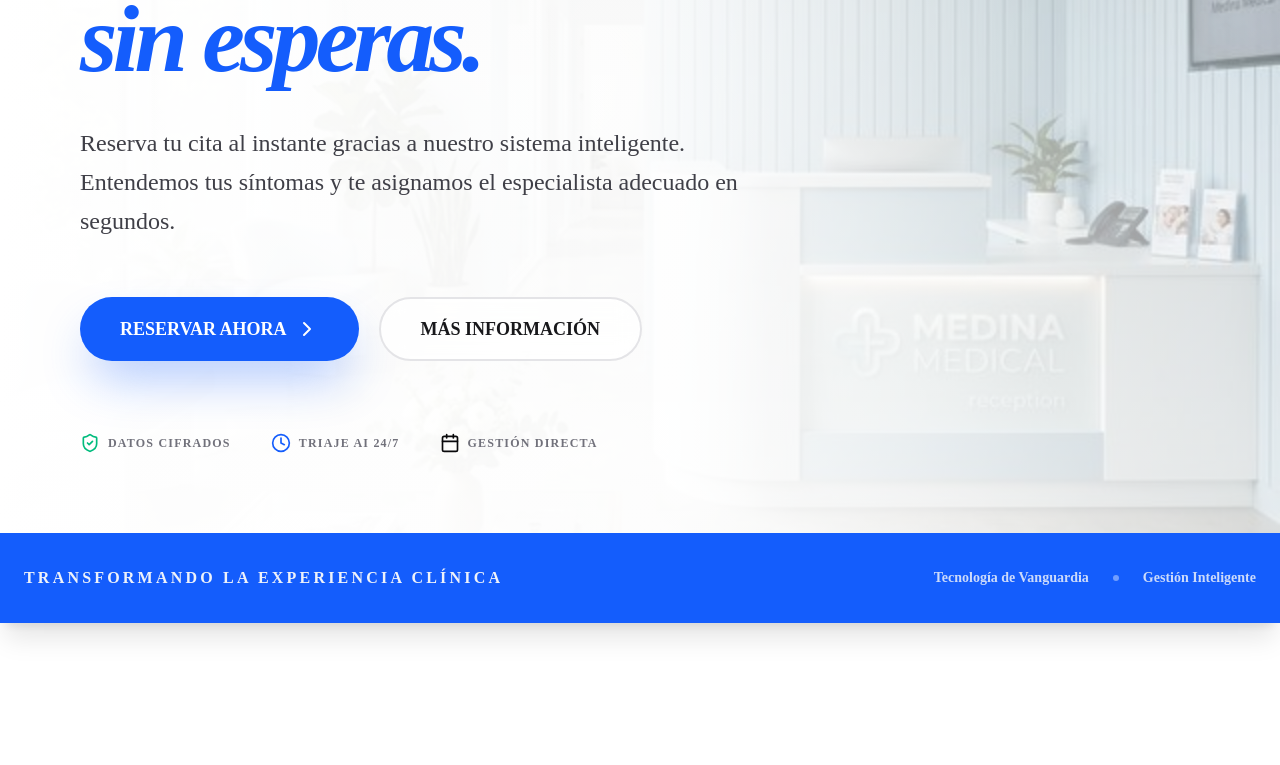
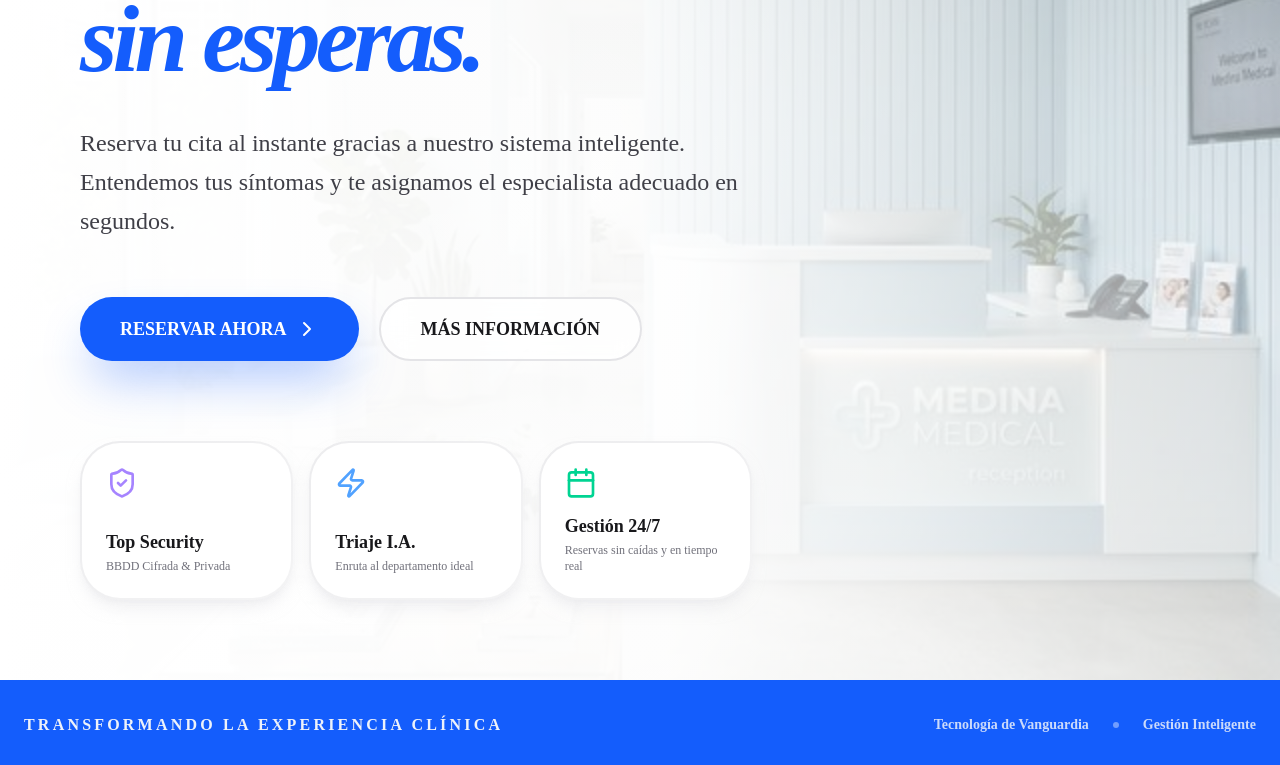
Before and after one commit to marcos-caballeronieto/PYMEs-Mock-Web, a Next.js app: page / in a window 1280 px wide. Shown: the part 369-1134 px from the top of the page. Built offline with nearby package versions, Linux system fonts and the light colour scheme.

Commit message:
feat: Added border glow effect to landing page main Hero

```diff
--- a/src/app/page.tsx
+++ b/src/app/page.tsx
@@ -1,7 +1,8 @@
-import { ArrowRight, Calendar, Clock, MessageSquare, ShieldCheck, Activity, Brain, Stethoscope, ChevronRight } from "lucide-react";
+import { ArrowRight, Calendar, Clock, MessageSquare, ShieldCheck, Activity, Brain, Stethoscope, ChevronRight, Zap } from "lucide-react";
 import Link from "next/link";
 import { cn } from "@/lib/utils";
 import { MobileMenu } from "@/components/MobileMenu";
+import { BorderGlowCard } from "@/components/ui/BorderGlowCard";
 
 export default function Home() {
   return (
@@ -74,10 +75,36 @@ export default function Home() {
               </Link>
             </div>
 
-            <div className="pt-8 flex flex-wrap items-center gap-x-10 gap-y-4 text-xs font-black uppercase tracking-widest text-zinc-500">
-              <div className="flex items-center gap-2"><ShieldCheck className="h-5 w-5 text-emerald-500" /> Datos Cifrados</div>
-              <div className="flex items-center gap-2"><Clock className="h-5 w-5 text-primary" /> Triaje AI 24/7</div>
-              <div className="flex items-center gap-2"><Calendar className="h-5 w-5 text-zinc-950" /> Gestión Directa</div>
+            <div className="pt-10 flex flex-col sm:flex-row items-stretch gap-4 w-full z-20 relative">
+              <BorderGlowCard className="flex-1 min-h-[140px]">
+                <div className="p-6 flex flex-col justify-between h-full group/card cursor-default">
+                  <ShieldCheck className="h-8 w-8 text-violet-400 mb-4 group-hover/card:scale-110 group-hover/card:-rotate-6 transition-transform" />
+                  <div>
+                    <h3 className="text-zinc-900 font-bold text-lg leading-tight mb-1">Top Security</h3>
+                    <p className="text-zinc-500 text-xs font-medium">BBDD Cifrada & Privada</p>
+                  </div>
+                </div>
+              </BorderGlowCard>
+
+              <BorderGlowCard className="flex-1 min-h-[140px]">
+                <div className="p-6 flex flex-col justify-between h-full group/card cursor-default">
+                  <Zap className="h-8 w-8 text-blue-400 mb-4 group-hover/card:scale-110 group-hover/card:rotate-6 transition-transform" />
+                  <div>
+                    <h3 className="text-zinc-900 font-bold text-lg leading-tight mb-1">Triaje I.A.</h3>
+                    <p className="text-zinc-500 text-xs font-medium">Enruta al departamento ideal</p>
+                  </div>
+                </div>
+              </BorderGlowCard>
+
+              <BorderGlowCard className="flex-1 min-h-[140px]">
+                <div className="p-6 flex flex-col justify-between h-full group/card cursor-default">
+                  <Calendar className="h-8 w-8 text-emerald-400 mb-4 group-hover/card:scale-110 group-hover/card:-rotate-6 transition-transform" />
+                  <div>
+                    <h3 className="text-zinc-900 font-bold text-lg leading-tight mb-1">Gestión 24/7</h3>
+                    <p className="text-zinc-500 text-xs font-medium">Reservas sin caídas y en tiempo real</p>
+                  </div>
+                </div>
+              </BorderGlowCard>
             </div>
           </div>
         </section>
--- /dev/null
+++ b/src/components/ui/BorderGlowCard.tsx
@@ -0,0 +1,74 @@
+"use client";
+
+import React, { useRef, useState } from "react";
+import { cn } from "@/lib/utils";
+
+export const BorderGlowCard = ({
+  children,
+  className,
+}: {
+  children: React.ReactNode;
+  className?: string;
+}) => {
+  const cardRef = useRef<HTMLDivElement>(null);
+  const [mousePosition, setMousePosition] = useState({ x: 0, y: 0 });
+  const [isHovering, setIsHovering] = useState(false);
+
+  const handleMouseMove = (e: React.MouseEvent<HTMLDivElement>) => {
+    if (!cardRef.current) return;
+    const rect = cardRef.current.getBoundingClientRect();
+    const x = e.clientX - rect.left;
+    const y = e.clientY - rect.top;
+    setMousePosition({ x, y });
+  };
+
+  return (
+    <div
+      ref={cardRef}
+      onMouseMove={handleMouseMove}
+      onMouseEnter={() => setIsHovering(true)}
+      onMouseLeave={() => setIsHovering(false)}
+      className={cn(
+        "relative rounded-[2.5rem] bg-zinc-100 p-[2px] overflow-hidden group/glow shadow-lg shadow-zinc-200/50 hover:shadow-xl hover:shadow-primary/10 transition-shadow",
+        className
+      )}
+    >
+      {/* El halo de luz brillante que dibuja el borde */}
+      <div
+        className="absolute inset-0 z-0 transition-opacity duration-300 ease-in-out pointer-events-none"
+        style={{
+          opacity: isHovering ? 1 : 0,
+          background: `radial-gradient(400px circle at ${mousePosition.x}px ${mousePosition.y}px, rgba(37, 99, 235, 0.7), transparent 40%)`, // Azul vibrante
+        }}
+      />
+
+      {/* Añadimos un segundo halo de otro color (p.ej. violeta) para hacer un efecto degradado mágico */}
+      <div
+        className="absolute inset-0 z-0 transition-opacity duration-500 ease-in-out pointer-events-none mix-blend-overlay"
+        style={{
+          opacity: isHovering ? 1 : 0,
+          background: `radial-gradient(300px circle at ${mousePosition.x}px ${mousePosition.y}px, rgba(168, 85, 247, 0.6), transparent 50%)`, // Violeta intermedio
+        }}
+      />
+
+      {/* Fondo de borde estático neutro (para cuando no hay ratón cerca) */}
+      <div className="absolute inset-0 z-0 bg-gradient-to-br from-zinc-200 to-zinc-100 opacity-50" />
+
+      {/* Contenido interior (La tarjeta BLANCA opaca que tapa el centro) */}
+      <div className="relative h-full w-full rounded-[calc(2.5rem-2px)] bg-white z-10 flex flex-col">
+        {/* Glow interno súper suave dentro de la tarjeta blanca */}
+        <div
+          className="absolute inset-0 transition-opacity duration-300 ease-in-out pointer-events-none opacity-0 group-hover/glow:opacity-100 rounded-[calc(2.5rem-2px)] overflow-hidden"
+          style={{
+            background: `radial-gradient(600px circle at ${mousePosition.x}px ${mousePosition.y}px, rgba(37, 99, 235, 0.03), transparent 40%)`,
+          }}
+        />
+
+        {/* Contenido inyectado */}
+        <div className="relative z-20 h-full">
+          {children}
+        </div>
+      </div>
+    </div>
+  );
+};
```
